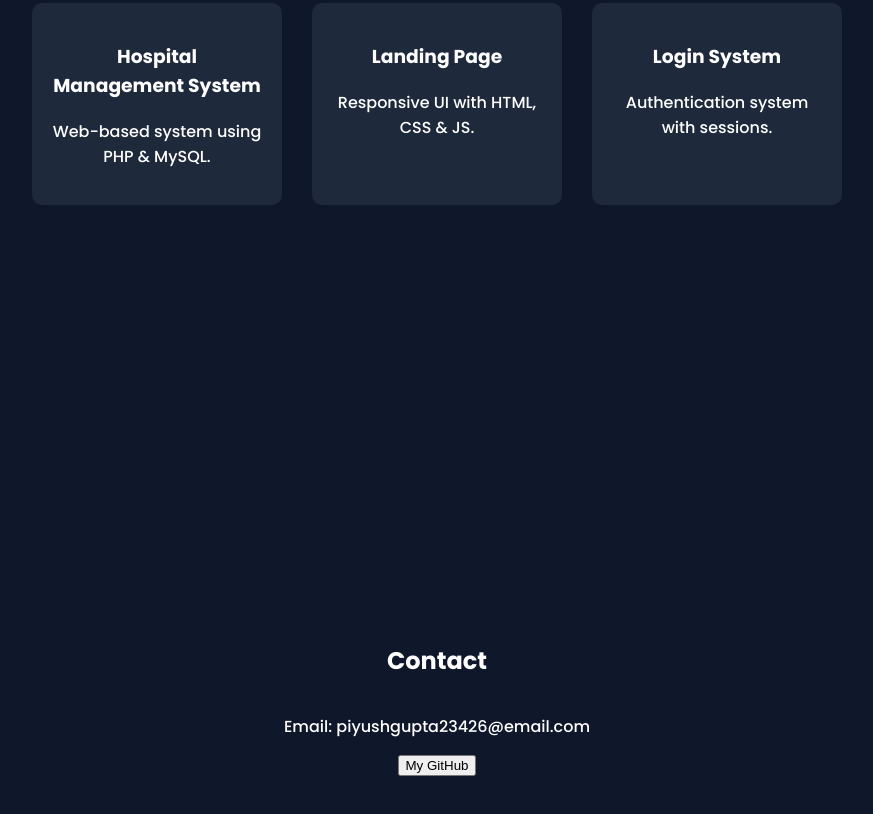
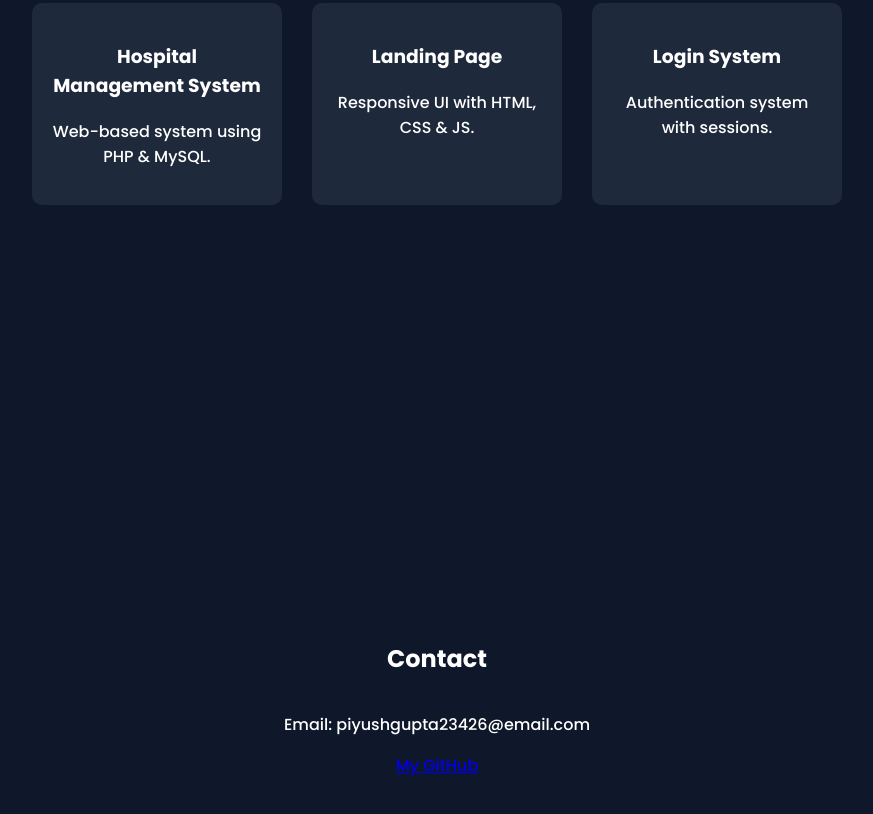
Before and after one commit to piyush9475/piyush, a plain HTML site: page index.html in a window 1280 px wide. Shown: the part 1562-2376 px from the top of the page, without its empty margins (203-1076 px from the left). Drawn offline with Linux system fonts and the light colour scheme.

Commit message:
Update index.html

```diff
--- a/index.html
+++ b/index.html
@@ -64,7 +64,9 @@
    <section class="contact" id="contact">
     <h2>Contact</h2>
     <p>Email: piyushgupta23426@email.com</p>
-    <button onclick="openGithub()">My GitHub</button>
+   <a href="https://github.com/piyush9475" target="_blank" class="github-btn">
+    My GitHub
+</a>
 </section>
 
 
```
